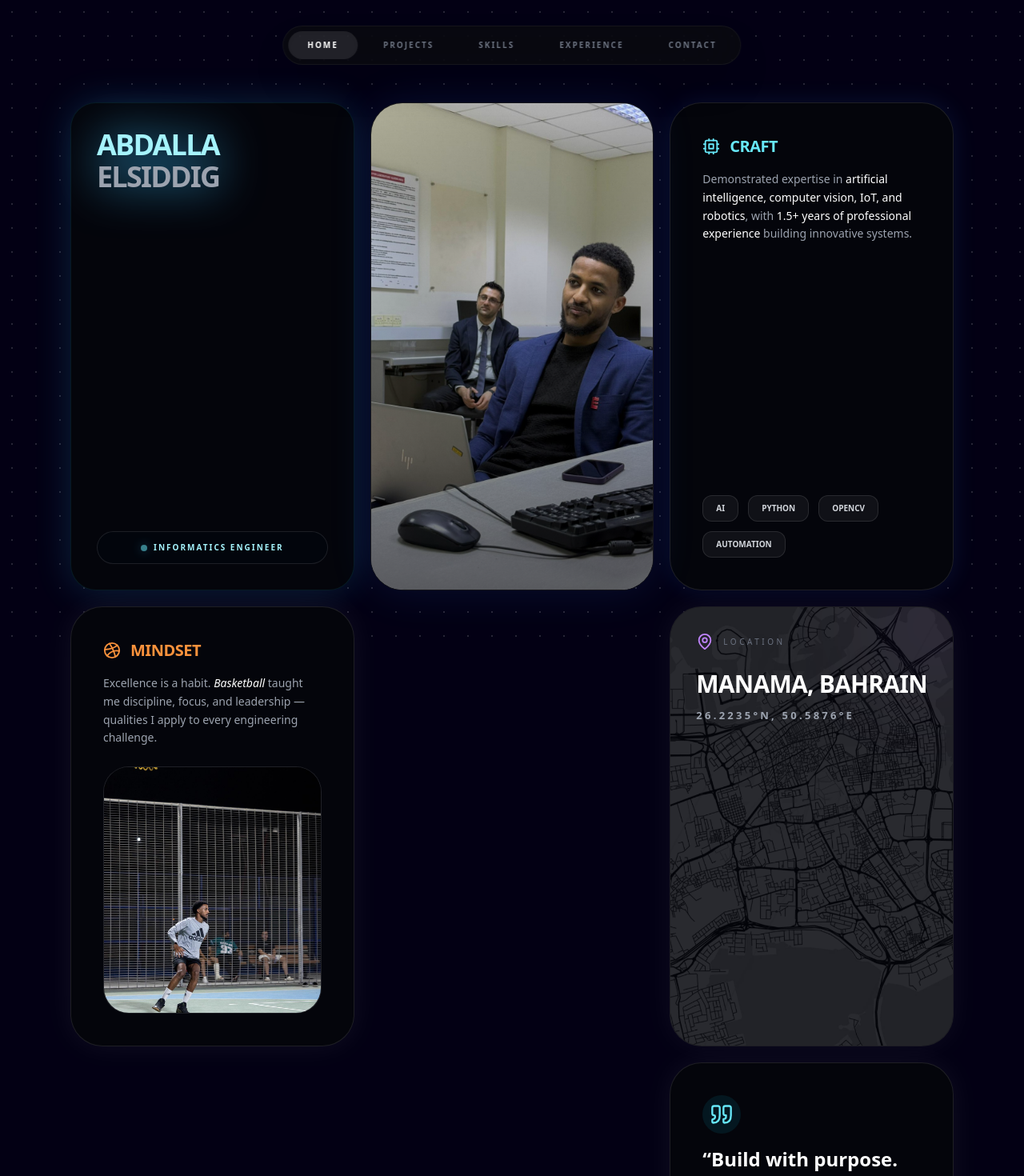
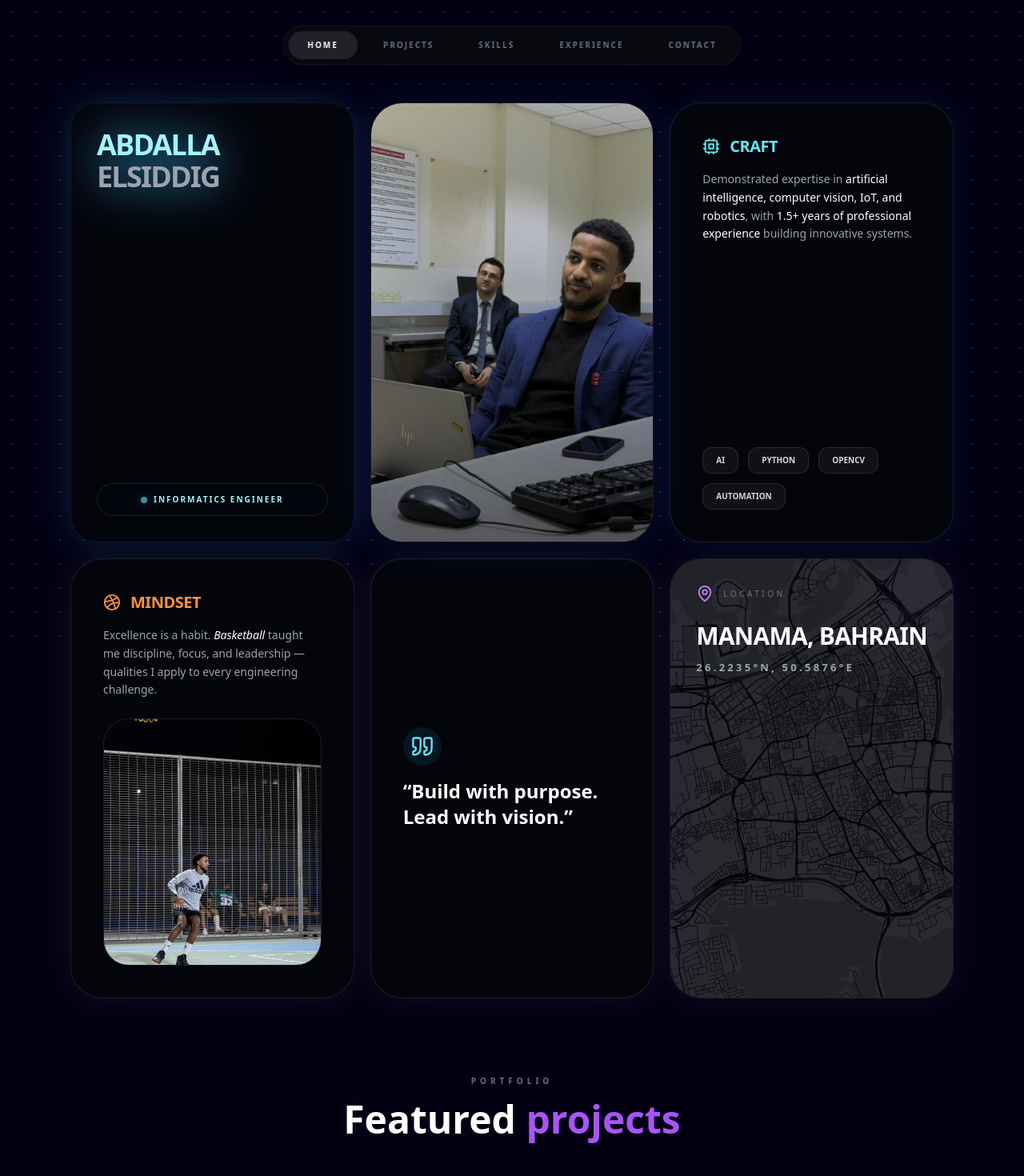
Before and after one commit to a-elradi/portfolio-website, a Next.js app: page / in a window 1280 px wide. Shown: the top 1470 px of the page at 80% size. Built offline with nearby package versions, Linux system fonts and the light colour scheme.

Commit message:
grid edit

```diff
--- a/app/page.jsx
+++ b/app/page.jsx
@@ -126,7 +126,7 @@ const Portfolio = () => {
         <section className="grid grid-cols-1 md:grid-cols-12 gap-5 mb-24">
 
           {/* NAME CARD */}
-          <div className="md:col-span-4 md:col-start-1 md:row-span-1 min-h-[250px] bg-[#04050b] border border-cyan-400/10 rounded-[2rem] p-8 flex flex-col justify-between shadow-[0_0_45px_rgba(56,_189,_248,_0.18)]">
+          <div className="md:col-span-4 md:col-start-1 md:row-span-1 min-h-[170px] bg-[#04050b] border border-cyan-400/10 rounded-[2rem] p-8 flex flex-col justify-between shadow-[0_0_45px_rgba(56,_189,_248,_0.18)]">
             <div>
               <h1 className="text-3xl md:text-4xl font-black uppercase tracking-tighter leading-none mb-3 text-cyan-200 drop-shadow-[0_0_28px_rgba(56,_189,_248,_0.90)]">
                 ABDALLA<br />
@@ -142,7 +142,7 @@ const Portfolio = () => {
           </div>
 
           {/* MAIN PHOTO */}
-          <div className="md:col-span-4 md:col-start-5 md:row-span-1 h-[610px] bg-[#0a0a0f] border border-white/5 rounded-[2.5rem] overflow-hidden shadow-[0_0_55px_rgba(59,_130,_246,_0.12)] relative">
+          <div className="md:col-span-4 md:col-start-5 md:row-span-1 h-[550px] bg-[#0a0a0f] border border-white/5 rounded-[2.5rem] overflow-hidden shadow-[0_0_55px_rgba(59,_130,_246,_0.12)] relative">
             <img
               src={photoSources[photoIndex]}
               className="w-full h-full object-cover"
@@ -152,7 +152,7 @@ const Portfolio = () => {
           </div>
 
           {/* CRAFT */}
-          <div className="md:col-span-4 md:col-start-9 md:row-span-1 min-h-[590px] bg-[#04050b] border border-white/10 rounded-[2.5rem] p-10 flex flex-col justify-between shadow-[0_0_30px_rgba(59,_130,_246,_0.12)]">
+          <div className="md:col-span-4 md:col-start-9 md:row-span-1 min-h-[550px] bg-[#04050b] border border-white/10 rounded-[2.5rem] p-10 flex flex-col justify-between shadow-[0_0_30px_rgba(59,_130,_246,_0.12)]">
             <div>
               <h3 className="text-2xl md:text-xl font-black uppercase tracking-tight mb-4 flex items-center gap-3 text-cyan-300">
                 <Cpu size={22} className="text-cyan-300" /> CRAFT
@@ -188,7 +188,7 @@ const Portfolio = () => {
           </div>
 
           {/* QUOTE */}
-          <div className="md:col-span-4 md:col-start-9 md:row-span-1 min-h-[170px] bg-[#04050b] border border-white/10 rounded-[2.5rem] p-10 flex flex-col justify-center shadow-[0_0_35px_rgba(255,_255,_255,_0.06)]">
+          <div className="md:col-span-4 md:col-start-5md:row-span-1 min-h-[170px] bg-[#04050b] border border-white/10 rounded-[2.5rem] p-10 flex flex-col justify-center shadow-[0_0_35px_rgba(255,_255,_255,_0.06)]">
             <div className="mb-4 inline-flex items-center justify-center w-12 h-12 rounded-full bg-cyan-500/10 text-cyan-300">
               <Quote size={28} />
             </div>
@@ -198,7 +198,7 @@ const Portfolio = () => {
           </div>
 
           {/* LOCATION */}
-          <div className="md:col-span-4 md:col-start-9 md:row-start-2 min-h-[210px] bg-[#04050b] border border-white/10 rounded-[2.5rem] p-8 flex flex-col justify-between relative overflow-hidden shadow-[0_0_35px_rgba(255,_255,_255,_0.05)]">
+          <div className="md:col-span-4 md:col-start-9 md:row-start-2 min-h-[170px] bg-[#04050b] border border-white/10 rounded-[2.5rem] p-8 flex flex-col justify-between relative overflow-hidden shadow-[0_0_35px_rgba(255,_255,_255,_0.05)]">
             <div className="absolute top-0 right-0 w-32 h-32 bg-purple-500/10 blur-3xl rounded-full -mr-10 -mt-10"></div>
             <img src="/manama.png" alt="Manama" className="absolute inset-0 w-full h-full object-cover opacity-15" />
             <div className="relative z-10">
```
